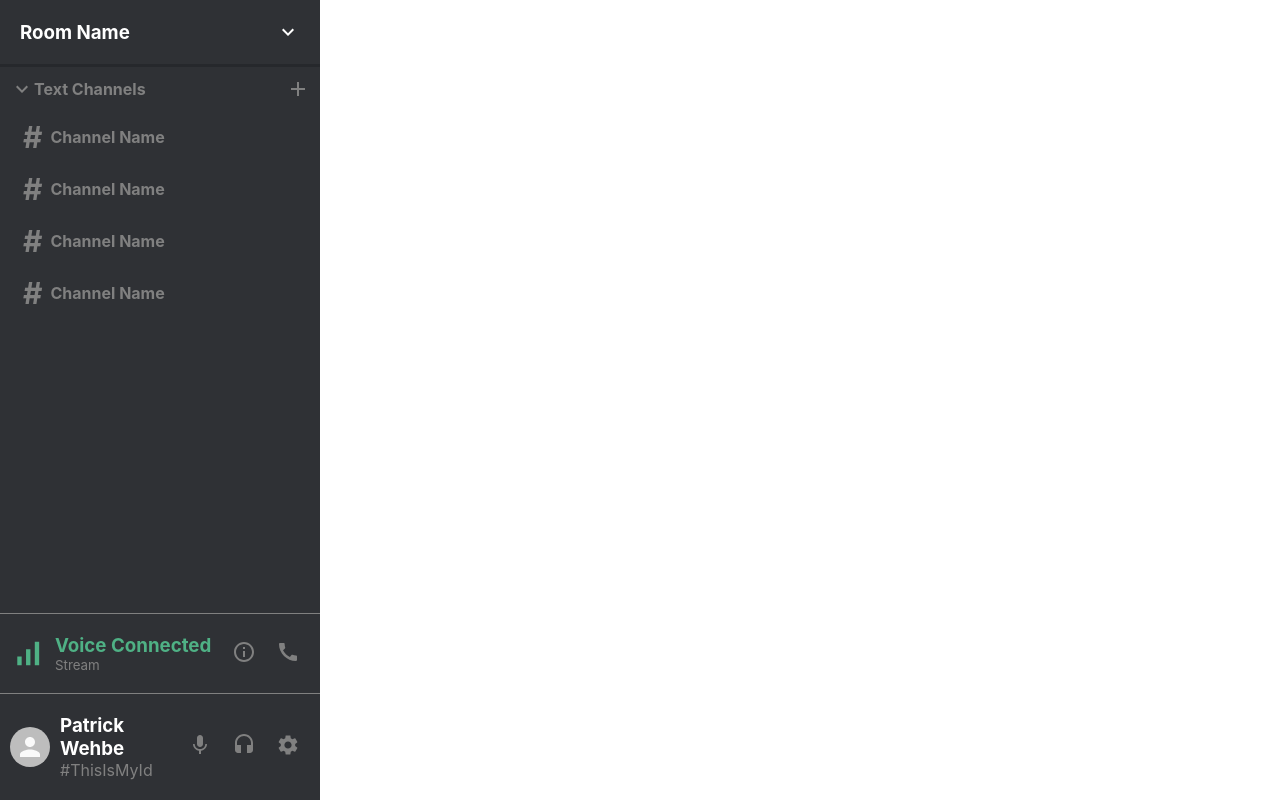
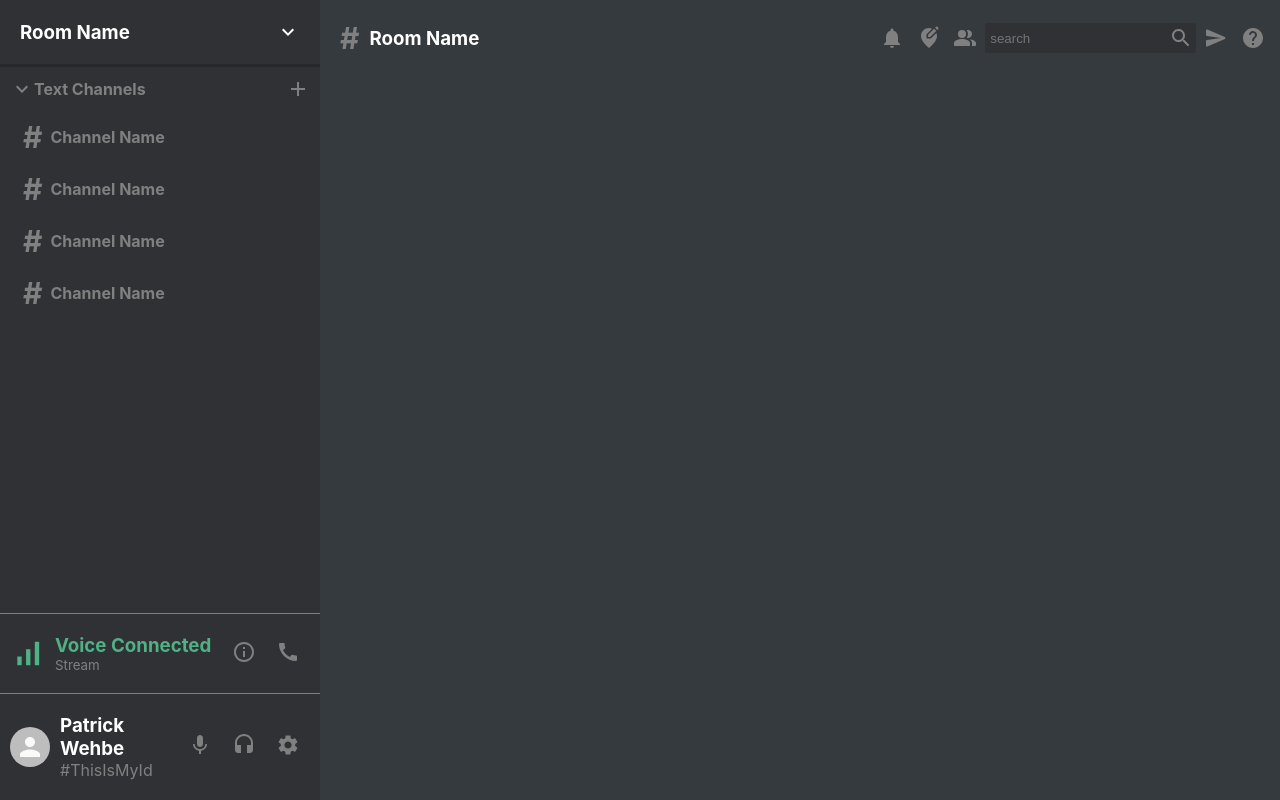
Before and after one commit to patrickwehbe/discord-clone, a React (Create React App) app: page / in a window 1280 px wide. Built offline with nearby package versions, Linux system fonts and the light colour scheme.

Commit message:
Chat Header final

```diff
--- a/src/Chat.css
+++ b/src/Chat.css
@@ -0,0 +1,7 @@
+.chat {
+  display: flex;
+  flex-direction: column;
+  flex: 0.75;
+  background-color: #353a3f;
+  height: 100vh;
+}
--- a/src/ChatHeader.css
+++ b/src/ChatHeader.css
@@ -0,0 +1,44 @@
+.chatHeader {
+  display: flex;
+  justify-content: space-between;
+  align-items: center;
+  color: gray;
+  padding: 10px;
+}
+.chatHeader__hash {
+  color: gray;
+  font-size: 30px;
+  padding: 10px;
+}
+.chatHeader__left > h3 {
+  display: flex;
+  align-items: center;
+  color: white;
+}
+.chatHeader__right {
+  display: flex;
+  align-items: center;
+  flex: 0.5;
+  justify-content: space-between;
+}
+.chatHeader__right > .MuiSvgIcon-root {
+  cursor: pointer;
+  padding: 5px;
+}
+.chatHeader__right > .MuiSvgIcon-root:hover {
+  color: white;
+}
+.chatHeader__search {
+  display: flex;
+  align-items: center;
+  color: gray;
+  background-color: #2f3135;
+  border-radius: 3px;
+  padding: 3px;
+}
+.chatHeader__search > input {
+  background-color: transparent;
+  outline-width: 0;
+  color: white;
+  border: none;
+}
--- a/src/ChatHeader.js
+++ b/src/ChatHeader.js
@@ -1,7 +1,33 @@
 import React from "react";
+import NotificationIcon from "@material-ui/icons/Notifications";
+import EditLocationRoundedIcon from "@material-ui/icons/EditLocationRounded";
+import PeopleAltRoundedIcon from "@material-ui/icons/PeopleAltRounded";
+import SearchroundedIcon from "@material-ui/icons/SearchRounded";
+import SendRoundedIcon from "@material-ui/icons/SendRounded";
+import HelpRoundedICon from "@material-ui/icons/HelpRounded";
 import "./ChatHeader.css";
 function ChatHeader() {
-  return <div className="chatHeader"></div>;
+  return (
+    <div className="chatHeader">
+      <div className="chatHeader__left">
+        <h3>
+          <span className="chatHeader__hash">#</span>Room Name
+        </h3>
+      </div>
+      <div className="chatHeader__right">
+        <NotificationIcon />
+        <EditLocationRoundedIcon />
+        <PeopleAltRoundedIcon />
+
+        <div className="chatHeader__search">
+          <input type="text" placeholder="search" />
+          <SearchroundedIcon />
+        </div>
+        <SendRoundedIcon />
+        <HelpRoundedICon />
+      </div>
+    </div>
+  );
 }
 
 export default ChatHeader;
```
